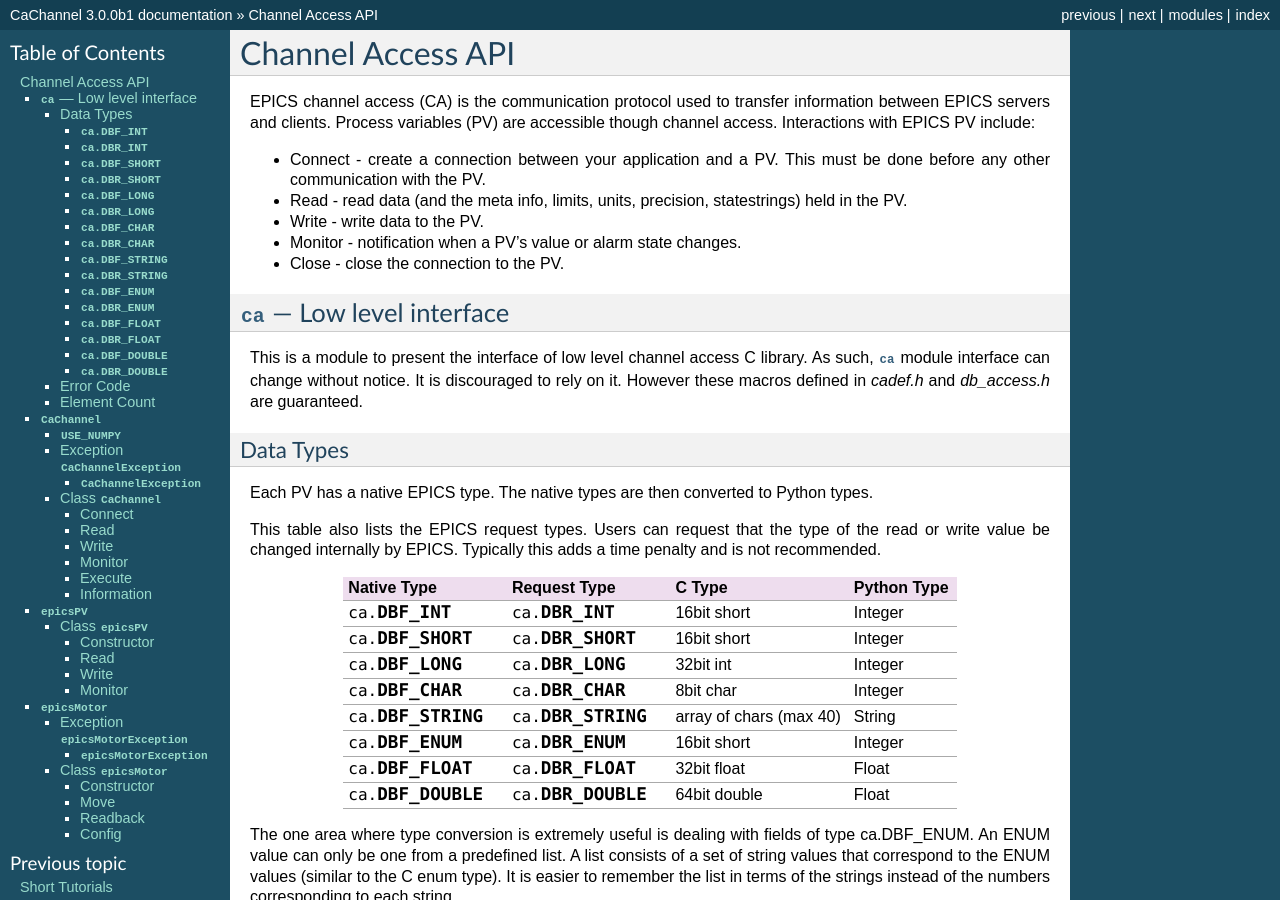
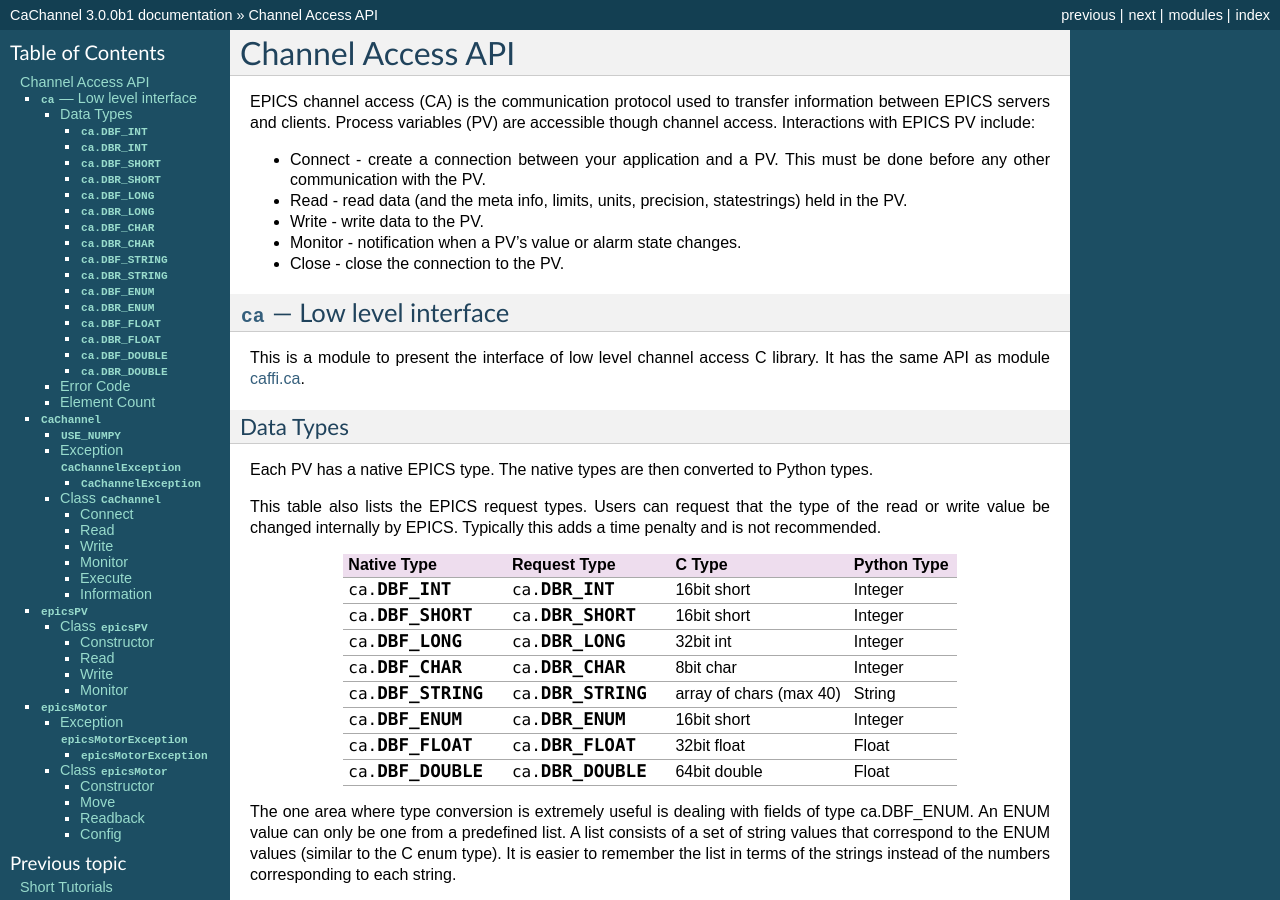
Before and after one commit to CaChannel/CaChannel, a Sphinx documentation site: the page built from docs/source/cachannel.rst, in a window 1280 px wide and 900 px high. Built offline with Sphinx 7.4.7, drawn with Linux system fonts in a browser that asks for light colours.

Commit message:
refer to caffi.ca for API reference

```diff
--- a/docs/source/cachannel.rst
+++ b/docs/source/cachannel.rst
@@ -20,8 +20,7 @@ Process variables (PV) are accessible though channel access. Interactions with E
    :synopsis: Low level operation to channel access C library
 
 This is a module to present the interface of low level channel access C library.
-As such, :mod:`ca` module interface can change without notice. It is discouraged to rely on it.
-However these macros defined in *cadef.h* and *db_access.h* are guaranteed.
+It has the same API as module `caffi.ca <http://caffi.readthedocs.io/en/latest/api.html>`_.
 
 Data Types
 ^^^^^^^^^^
```
